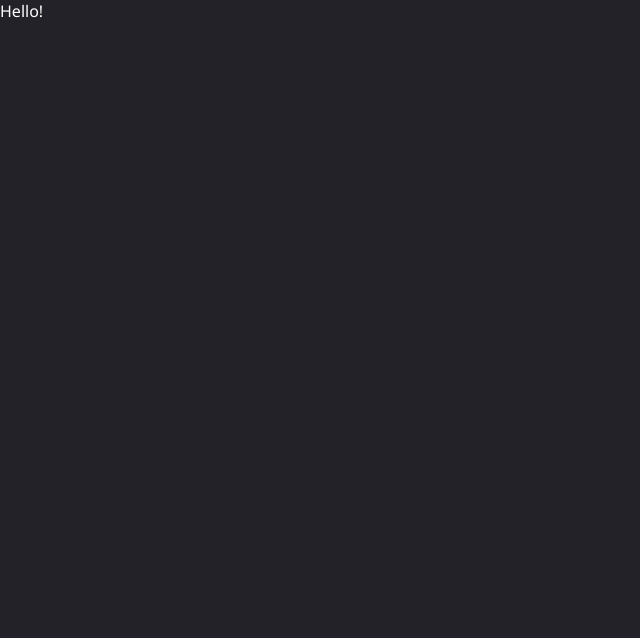
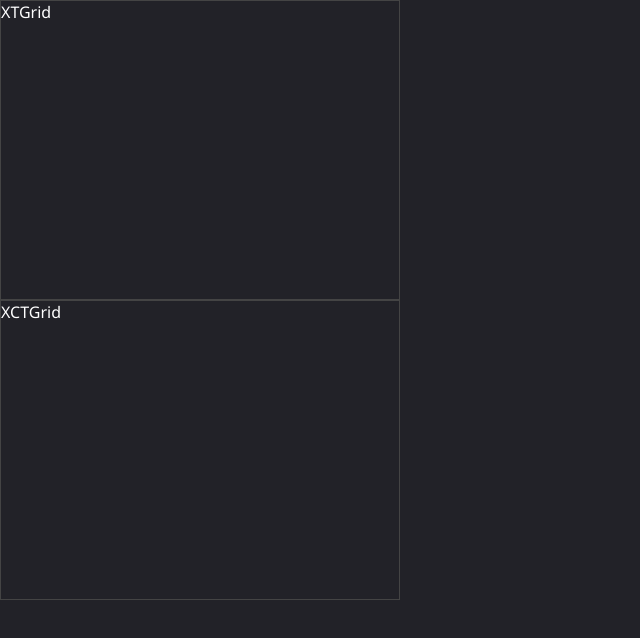
Before and after one commit to martintasker/rel, a React (Create React App) app: page / in a window 1280 px wide. Shown: the top 638 px of the page, without its empty margins (0-640 px from the left). Built offline with nearby package versions, Linux system fonts and the light colour scheme.

Commit message:
grid: outline

```diff
--- a/src/App.tsx
+++ b/src/App.tsx
@@ -2,6 +2,8 @@ import React, {ReactElement} from 'react';
 import UPage from './ui/UPage';
 import {UThemeContextProvider} from './ui/UTheme';
 import UFlexbox from './ui/UFlexbox';
+import {XCTGrid, XTGrid} from './Grids';
+import {Diagram} from './Diagram';
 
 export default function App(): ReactElement {
   return (
@@ -15,7 +17,12 @@ function AppPage(): ReactElement {
   return (
     <UPage>
       <UFlexbox direction="column" style={{width: '100%', height: '100%'}}>
-        <div>Hello!</div>
+        <Diagram width={400} height={300}>
+          <XTGrid />
+        </Diagram>
+        <Diagram width={400} height={300}>
+          <XCTGrid />
+        </Diagram>
       </UFlexbox>
     </UPage>
   );
--- /dev/null
+++ b/src/Diagram.tsx
@@ -0,0 +1,19 @@
+import React, {ReactElement, ReactNode, useMemo} from 'react';
+
+type Props = {
+  width: number;
+  height: number;
+  children: ReactNode;
+};
+
+export function Diagram({width, height, children}: Props): ReactElement {
+  const style = useMemo(
+    () => ({
+      width: `${width}px`,
+      height: `${height}px`,
+      border: '1px solid #444',
+    }),
+    [width, height],
+  );
+  return <div style={style}>{children}</div>;
+}
--- /dev/null
+++ b/src/Grids.tsx
@@ -0,0 +1,9 @@
+import React, {ReactElement} from 'react';
+
+export function XTGrid(): ReactElement {
+  return <div>XTGrid</div>;
+}
+
+export function XCTGrid(): ReactElement {
+  return <div>XCTGrid</div>;
+}
```
